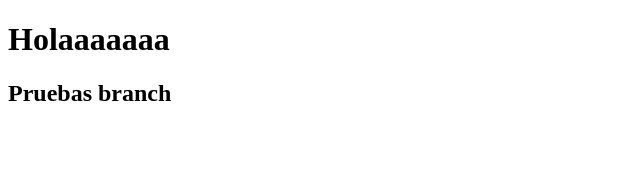
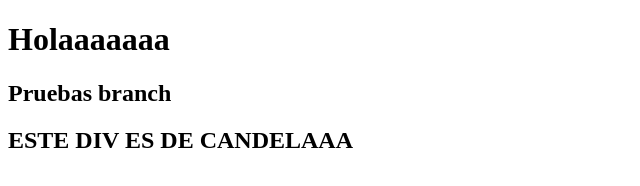
Before and after one commit to VeroSancha/TEST-BRANCH, a plain HTML site: page index.html in a window 1280 px wide. Shown: the whole page, without its empty margins (0-640 px from the left). Drawn offline with Linux system fonts and the light colour scheme.

Commit message:
MI DIV JEJE

```diff
--- a/index.html
+++ b/index.html
@@ -8,5 +8,9 @@
 <body>
     <h1> Holaaaaaaa</h1>
     <h2>Pruebas branch</h2>
+
+    <div>
+        <h2>ESTE DIV ES DE CANDELAAA</h2>
+    </div>
 </body>
 </html>
```
